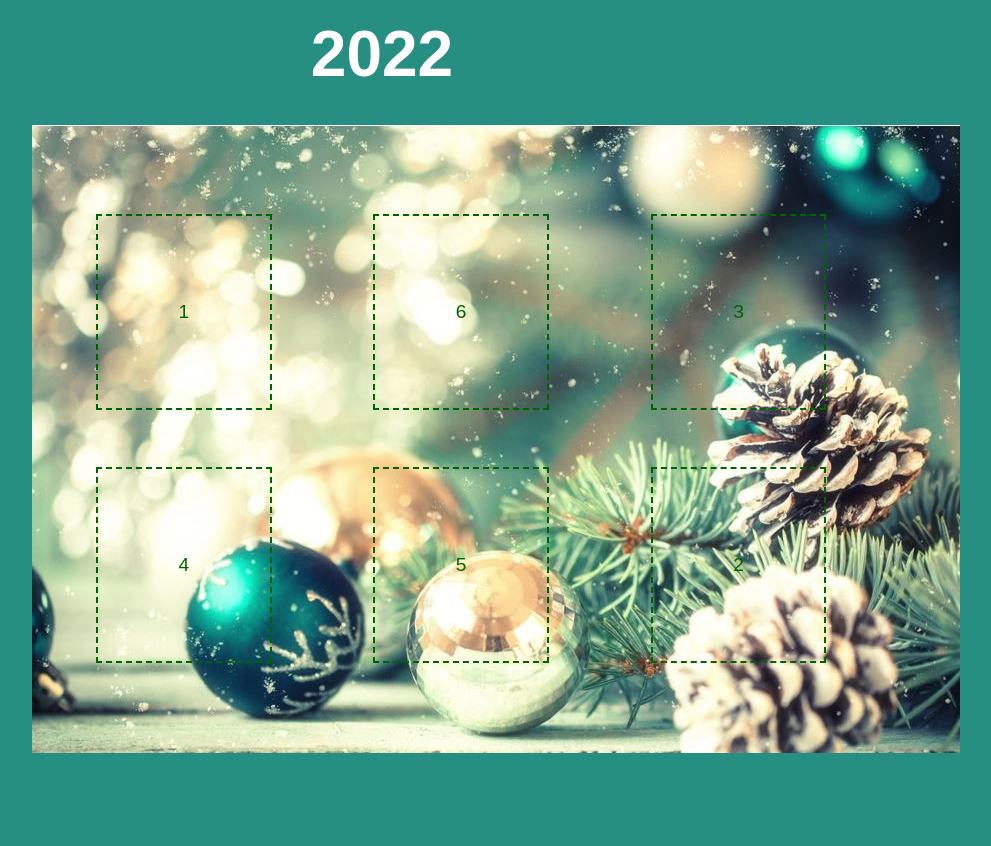
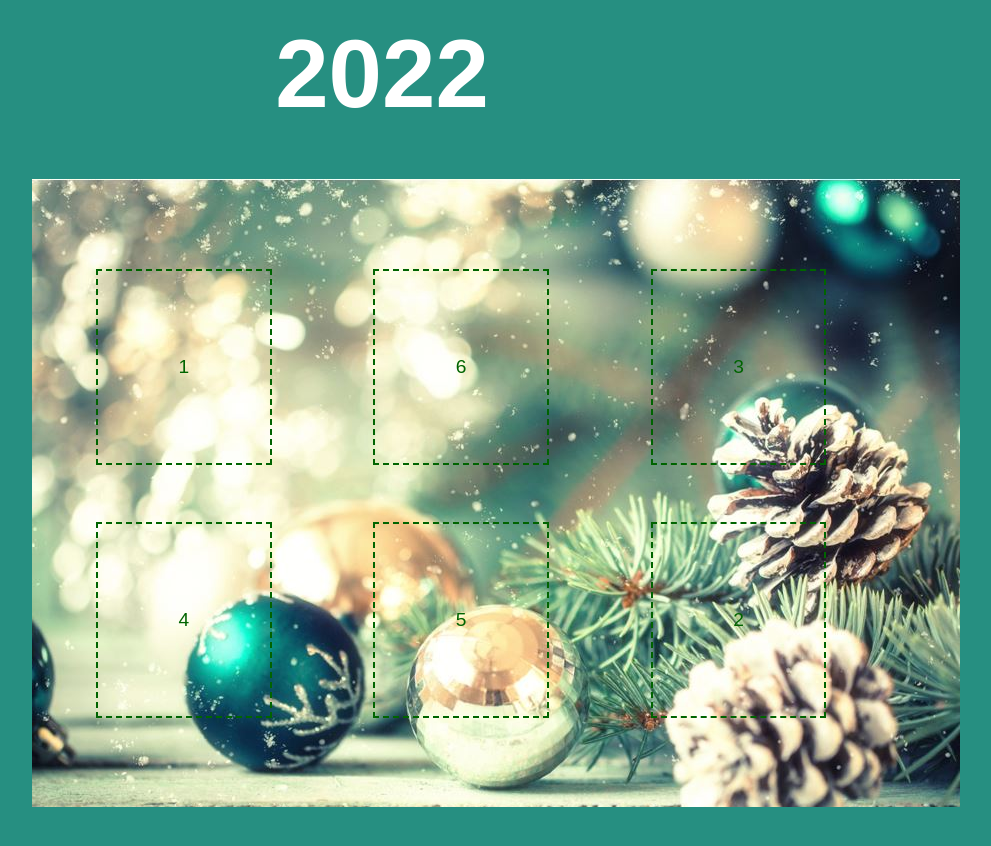
Before and after one commit to jatocode/julkalender, a website: page index.html in a window 1280 px wide. Shown: the whole page, without its empty margins (32-1023 px from the left). Before the commit the page ends 817 px from the top, so only its background shows below. Drawn offline with Linux system fonts and the light colour scheme; a web font is replaced by a local one.

Commit message:
typsnitt

```diff
--- a/jul.css
+++ b/jul.css
@@ -3,17 +3,18 @@ body {
     padding-top: 1em;
     width: 700px;
     color: #fff;
-    font-family: "Mountains of Christmas", sans-serif;
+    font-family: "arial", sans-serif;
     margin: 0 4em 4em;
 }
 
 h1 {
+    font-family: "Mountains of Christmas", sans-serif;
     text-align: center;
     margin: 0 auto 0.5em;
     padding: 0 0em;
     max-width: 42rem;
     line-height: 1.2;
-    font-size: 4em;
+    font-size: 6em;
     text-transform: uppercase;
     font-weight: 900;
 }
--- a/jul.js
+++ b/jul.js
@@ -11,14 +11,14 @@ document.addEventListener("DOMContentLoaded", () => {
 });
 
 function slumpaluckor() {
-    let luckordning = JSON.parse(localStorage.getItem('luckordning'));
+    let luckordning = JSON.parse(localStorage.getItem('luckordning6luckor'));
     if (luckordning == undefined) {
         luckordning = [];
         while (luckordning.length < 5) {
             let dag = getRandomInt(5) + 2;
             if (!luckordning.includes(dag)) luckordning.push(dag);
         }
-        localStorage.setItem('luckordning', JSON.stringify(luckordning));
+        localStorage.setItem('luckordning6luckor', JSON.stringify(luckordning));
     }
     return luckordning;
 }
--- a/package.json
+++ b/package.json
@@ -1,6 +1,6 @@
 {
     "name": "julkalender",
-    "version": "1.2.0",
+    "version": "1.3.0",
     "description": "",
     "main": "jul.js",
     "scripts": {
```
